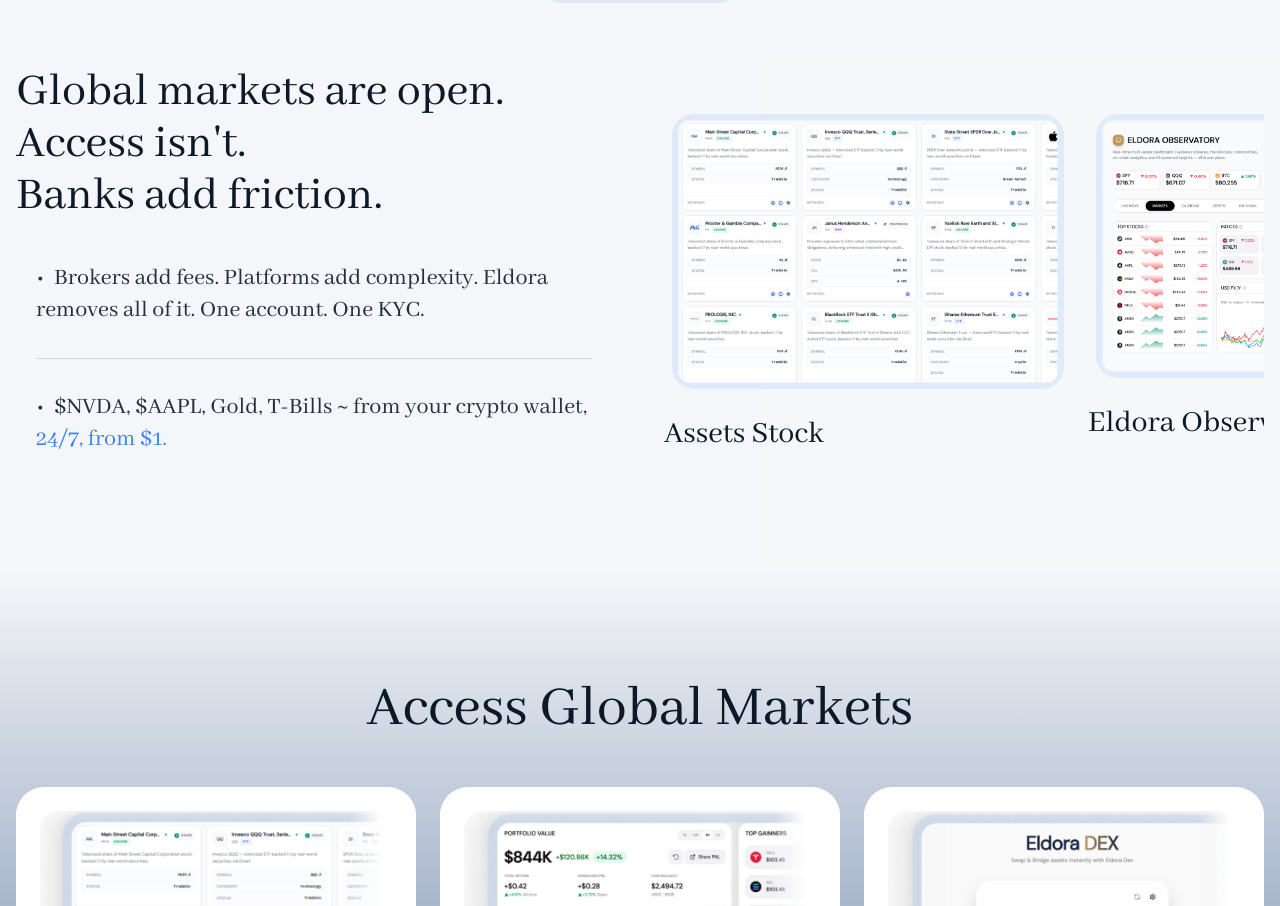
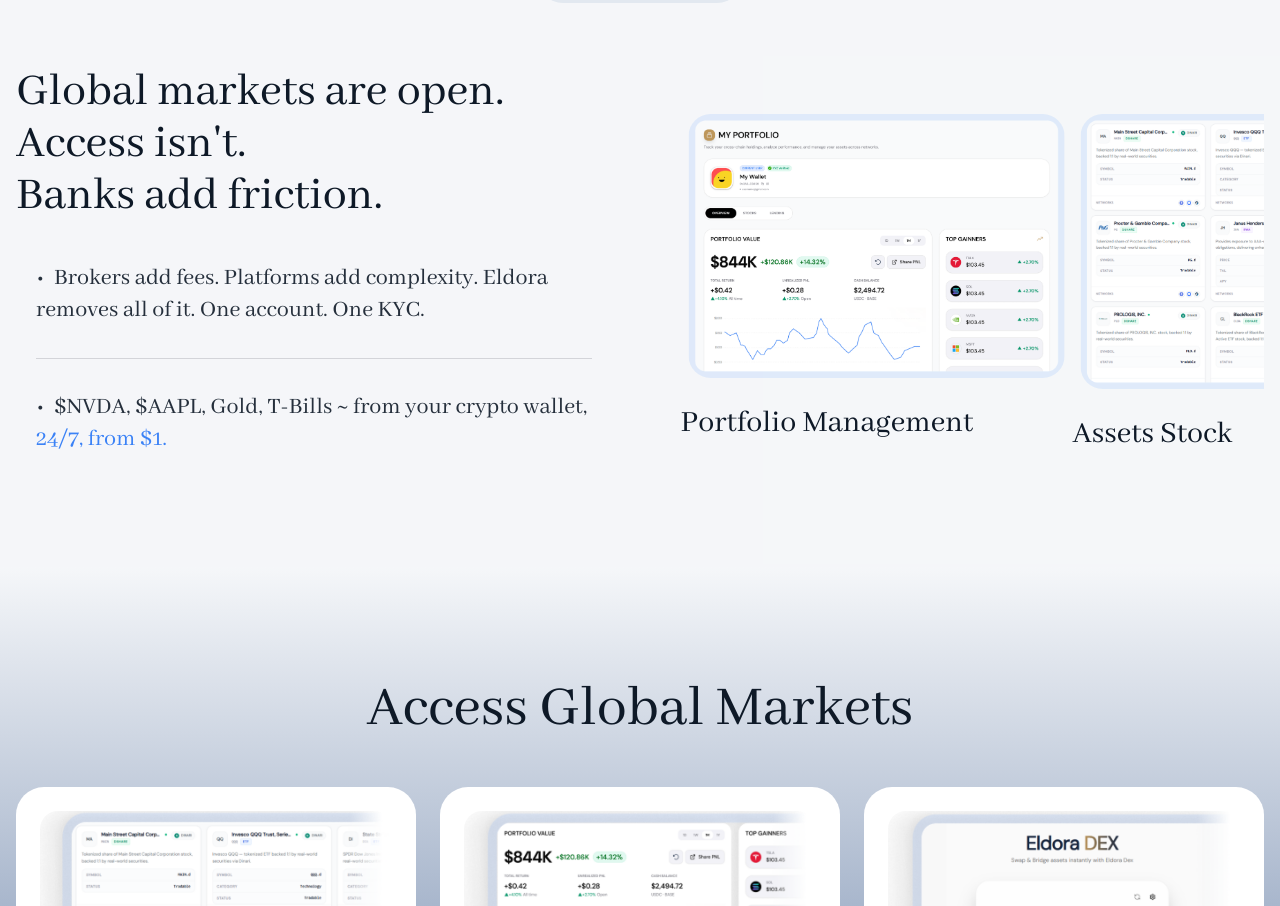
Before and after one commit to eldora-rwa/eldora-landing, a React (Vite) app: page / in a window 1280 px wide. Shown: the part 961-1867 px from the top of the page. Built offline with nearby package versions, Linux system fonts and the light colour scheme; a web font is replaced by a local one.

Commit message:
chore: update carousels

```diff
--- a/package.json
+++ b/package.json
@@ -21,6 +21,7 @@
     "aos": "^2.3.4",
     "class-variance-authority": "^0.7.1",
     "clsx": "^2.1.1",
+    "embla-carousel-autoplay": "^8.6.0",
     "embla-carousel-react": "^8.6.0",
     "lodash": "^4.17.21",
     "lucide-react": "^0.548.0",
--- a/src/pages/LandingPage.tsx
+++ b/src/pages/LandingPage.tsx
@@ -10,6 +10,7 @@
   CarouselNext,
   CarouselPrevious,
 } from "@/components/ui/carousel";
+import Autoplay from "embla-carousel-autoplay";
 import ecoSystemImg from "@/assets/imgs/ecosystem.png";
 import ecoSystemImgMobile from "@/assets/imgs/ecosystem_mobile.png";
 import countryImg from "@/assets/imgs/country.png";
@@ -236,7 +237,9 @@
               <Carousel
                 opts={{
                   align: "start",
+                  loop: true,
                 }}
+                plugins={[Autoplay({ delay: 3000, stopOnInteraction: false })]}
                 className="w-full"
               >
                 <CarouselContent className="ml-0">
```
Also changed, not shown: 1 other file (tests, documents, lock files or other folders).
